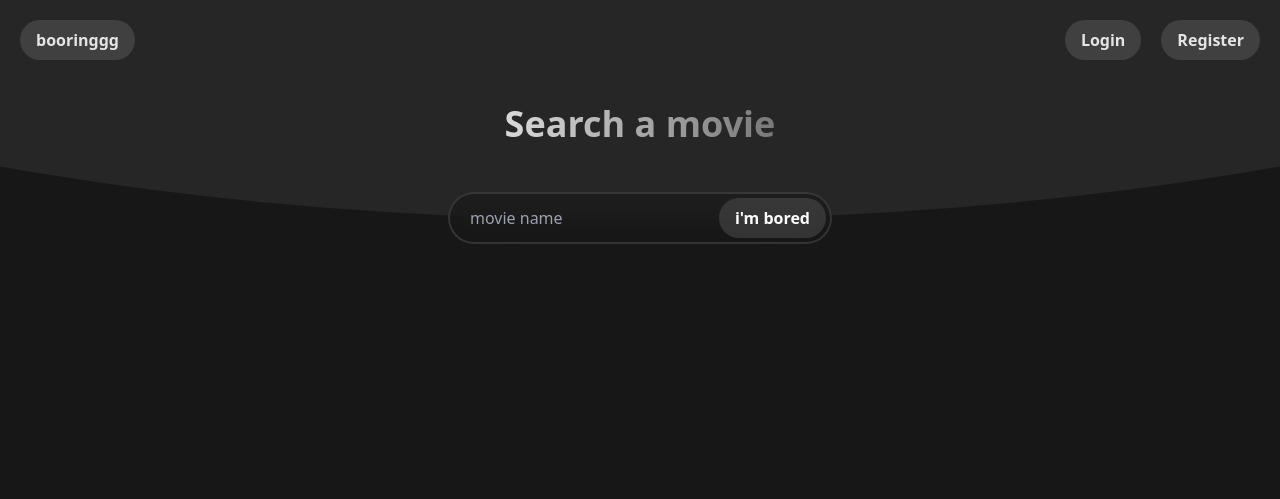
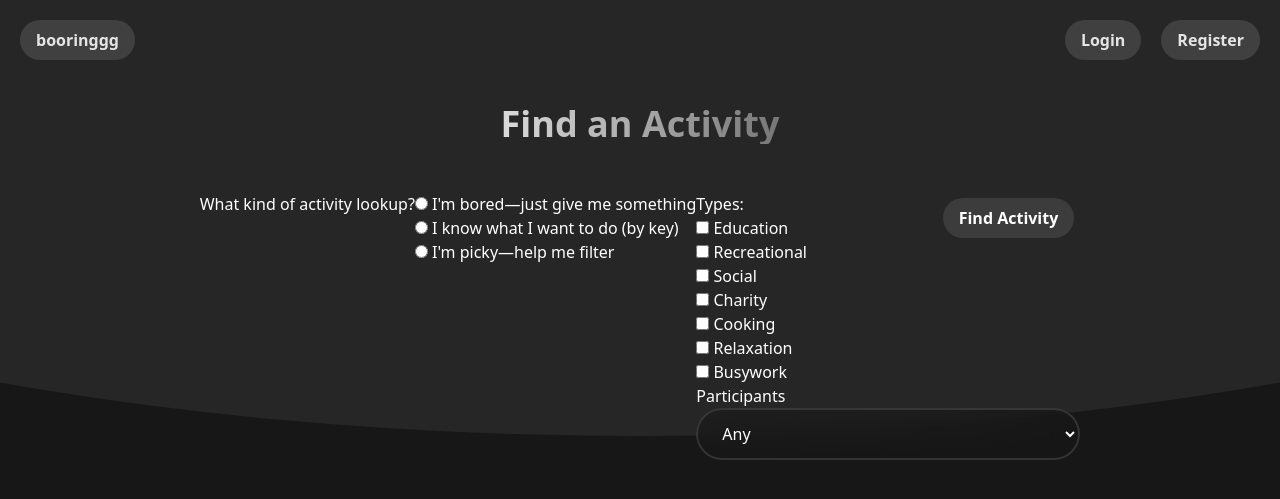
Before and after one commit to MonkeyChip5/boringapp, a Flask app: page / in a window 1280 px wide; the page is wider, and only the part inside the window is pictured. Shown: the top 499 px of that part. Run offline with Flask 2, Linux system fonts and the light colour scheme; style sheets or scripts are compiled from the project's sources; some libraries are stand-ins or nearby versions.

Commit message:
routing, new forms to index page, template updates, migration off old dependent routes and templates

```diff
--- a/boringApp/flask_app/__init__.py
+++ b/boringApp/flask_app/__init__.py
@@ -32,7 +32,8 @@ bcrypt = Bcrypt()
 movie_client = MovieClient(OMDB_API_KEY)
 
 from .users.routes import users
-from .movies.routes import movies
+# from .movies.routes import movies
+from .activities.routes import activities
 
 def custom_404(e):
     return render_template("404.html"), 404
@@ -50,7 +51,8 @@ def create_app(test_config=None):
     bcrypt.init_app(app)
 
     app.register_blueprint(users)
-    app.register_blueprint(movies)
+    # app.register_blueprint(movies)
+    app.register_blueprint(activities)
     app.register_error_handler(404, custom_404)
 
     login_manager.login_view = "users.login"
--- a/boringApp/flask_app/activities/routes.py
+++ b/boringApp/flask_app/activities/routes.py
@@ -4,7 +4,7 @@ from flask import Blueprint, render_template, url_for, redirect, request, flash
 from flask_login import current_user
 
 from .. import movie_client
-from ..forms import MovieReviewForm, SearchForm
+from ..forms import InterestForm
 from ..models import User, Review
 from ..utils import current_time
 
@@ -15,7 +15,32 @@ activities = Blueprint("activities", __name__)
 # home page
 @activities.route("/", methods=["GET", "POST"])
 def index():
-    pass
+    form = InterestForm()
+
+    activity = None  # Default to no activity
+
+    if form.validate_on_submit():
+        query_type = form.query_type.data
+
+        # Example logic—this is where you'd call the actual BoredAPI
+        if query_type == "random":
+            # Call BoredAPI with no parameters
+            activity = {"activity": "Take a bubble bath", "type": "relaxation"}
+        elif query_type == "key":
+            key = form.activity_key.data
+            # Call BoredAPI with ?key=...
+            activity = {"activity": f"Activity for key: {key}"}
+        elif query_type == "filter":
+            filters = {
+                "type": [t for t in [
+                    "education", "recreational", "social", "charity", "cooking", "relaxation", "busywork"
+                ] if getattr(form, t).data],
+                "participants": form.participants.data
+            }
+            # Call BoredAPI with these filters
+            activity = {"activity": "Filtered activity", "filters": filters}
+
+    return render_template("index.html", form=form, activity=activity)
 
 # activity page
 @activities.route("/activities/<activity>", methods=["GET", "POST"])
--- a/boringApp/flask_app/config.py
+++ b/boringApp/flask_app/config.py
@@ -1,3 +1,3 @@
 # Stores all configuration values
 SECRET_KEY = 'os.urandom(16)'
-MONGODB_HOST = 'mongodb://localhost:27017/p4'
+MONGODB_HOST = 'mongodb+srv://brybryboi215:<db_password>@cluster0.42g2bfn.mongodb.net/?retryWrites=true&w=majority&appName=Cluster0'
--- a/boringApp/flask_app/forms.py
+++ b/boringApp/flask_app/forms.py
@@ -3,33 +3,98 @@ from flask_login import current_user
 from flask_wtf import FlaskForm
 from flask_wtf.file import FileField, FileRequired, FileAllowed
 from werkzeug.utils import secure_filename
-from wtforms import StringField, SubmitField, TextAreaField, PasswordField
+from wtforms import StringField, SubmitField, TextAreaField, PasswordField, BooleanField, RadioField, SelectField
 from wtforms.validators import (
     InputRequired,
     Length,
     Email,
     EqualTo,
     ValidationError,
+    Optional,
 )
-
 
 from .models import User
 
+# Home Page: Interests Form
+class InterestForm(FlaskForm):
+    # Which kind of query?
+    query_type = RadioField(
+        "What kind of activity lookup?",
+        choices=[
+            ("random", "I'm bored—just give me something"),
+            ("key", "I know what I want to do (by key)"),
+            ("filter", "I'm picky—help me filter"),
+        ],
+        validators=[InputRequired()],
+    )
 
-class SearchForm(FlaskForm):
-    search_query = StringField(
-        "Query", validators=[InputRequired(), Length(min=1, max=100)]
+    # If they picked the 'key' option
+    activity_key = StringField(
+        "Activity Key",
+        validators=[Optional(), Length(min=1, max=20)],
+        description="Enter the BoredAPI activity key",
     )
-    submit = SubmitField("i'm bored")
 
+    # Filter options: type checkboxes
+    education = BooleanField("Education")
+    recreational = BooleanField("Recreational")
+    social = BooleanField("Social")
+    charity = BooleanField("Charity")
+    cooking = BooleanField("Cooking")
+    relaxation = BooleanField("Relaxation")
+    busywork = BooleanField("Busywork")
 
-class MovieReviewForm(FlaskForm):
-    text = TextAreaField(
-        "Comment", validators=[InputRequired(), Length(min=5, max=500)]
+    # Filter options: number of participants
+    participants = SelectField(
+        "Participants",
+        choices=[
+            ("", "Any"),
+            ("1", "1"),
+            ("2", "2"),
+            ("3", "3"),
+            ("4", "4"),
+            ("5", "5"),
+            ("6", "6"),
+            ("8", "8"),
+        ],
+        validators=[Optional()],
     )
-    submit = SubmitField("Enter Comment")
 
+    submit = SubmitField("Find Activity")
 
+    def validate_activity_key(self, activity_key):
+        if self.query_type.data == "key":
+            if not activity_key.data:
+                raise ValidationError("Please provide an activity key.")
+
+    def validate(self):
+        rv = super().validate()
+        if not rv:
+            return False
+
+        # If they chose filter, ensure they picked something
+        if self.query_type.data == "filter":
+            types_selected = any(
+                getattr(self, t).data
+                for t in [
+                    "education",
+                    "recreational",
+                    "social",
+                    "charity",
+                    "cooking",
+                    "relaxation",
+                    "busywork",
+                ]
+            )
+            if not types_selected and not self.participants.data:
+                self.query_type.errors.append(
+                    "Please select at least one activity type or participants."
+                )
+                return False
+
+        return True
+
+# Registration Page: Registration Form
 class RegistrationForm(FlaskForm):
     username = StringField(
         "Username", validators=[InputRequired(), Length(min=1, max=40)]
@@ -51,27 +116,21 @@ class RegistrationForm(FlaskForm):
         if user is not None:
             raise ValidationError("Email is taken")
 
-
-# TODO: implement fields
+# Login Page: Login Form
 class LoginForm(FlaskForm):
     username = StringField('Username', validators=[InputRequired()])
     password = PasswordField('Password', validators=[InputRequired()])
     submit = SubmitField('Login')
 
-
-# TODO: implement
+# Login Page: Changing current username
 class UpdateUsernameForm(FlaskForm):
     username = StringField('Username', validators=[InputRequired(), Length(min=1,max=40)])
     submit_username = SubmitField('Update')
 
-    # TODO: implement
     def validate_username(self, username):
         if username.data != current_user.username:
             user = User.objects(username=username.data).first()
             if user is not None:
                 raise ValidationError("Username is taken")
 
-# TODO: implement
-class UpdateProfilePicForm(FlaskForm):
-    picture = FileField('Profile Picture', validators=[FileRequired(), FileAllowed(['jpg', 'png'], "Images only!")])
-    submit_picture = SubmitField('Update')
+# Review Page for a Specific Activity: Review Form
--- a/boringApp/flask_app/movies/routes.py
+++ b/boringApp/flask_app/movies/routes.py
@@ -1,82 +1,82 @@
-import base64,io
-from io import BytesIO
-from flask import Blueprint, render_template, url_for, redirect, request, flash
-from flask_login import current_user
+# import base64,io
+# from io import BytesIO
+# from flask import Blueprint, render_template, url_for, redirect, request, flash
+# from flask_login import current_user
 
-from .. import movie_client
-from ..forms import MovieReviewForm, SearchForm
-from ..models import User, Review
-from ..utils import current_time
+# from .. import movie_client
+# from ..forms import MovieReviewForm, SearchForm
+# from ..models import User, Review
+# from ..utils import current_time
 
-movies = Blueprint("movies", __name__)
-""" ************ Helper for pictures uses username to get their profile picture************ """
-def get_b64_img(username):
-    user = User.objects(username=username).first()
-    bytes_im = io.BytesIO(user.profile_pic.read())
-    image = base64.b64encode(bytes_im.getvalue()).decode()
-    return image
+# movies = Blueprint("movies", __name__)
+# """ ************ Helper for pictures uses username to get their profile picture************ """
+# def get_b64_img(username):
+#     user = User.objects(username=username).first()
+#     bytes_im = io.BytesIO(user.profile_pic.read())
+#     image = base64.b64encode(bytes_im.getvalue()).decode()
+#     return image
 
-""" ************ View functions ************ """
+# """ ************ View functions ************ """
 
 
-@movies.route("/", methods=["GET", "POST"])
-def index():
-    form = SearchForm()
+# @movies.route("/", methods=["GET", "POST"])
+# def index():
+#     form = SearchForm()
 
-    if form.validate_on_submit():
-        return redirect(url_for("movies.query_results", query=form.search_query.data))
+#     if form.validate_on_submit():
+#         return redirect(url_for("movies.query_results", query=form.search_query.data))
 
-    return render_template("index.html", form=form)
+#     return render_template("index.html", form=form)
 
 
-@movies.route("/search-results/<query>", methods=["GET"])
-def query_results(query):
-    try:
-        results = movie_client.search(query)
-    except ValueError as e:
-        return render_template("query.html", error_msg=str(e))
+# @movies.route("/search-results/<query>", methods=["GET"])
+# def query_results(query):
+#     try:
+#         results = movie_client.search(query)
+#     except ValueError as e:
+#         return render_template("query.html", error_msg=str(e))
 
-    return render_template("query.html", results=results)
+#     return render_template("query.html", results=results)
 
 
-@movies.route("/movies/<movie_id>", methods=["GET", "POST"])
-def movie_detail(movie_id):
-    try:
-        result = movie_client.retrieve_movie_by_id(movie_id)
-    except ValueError as e:
-        return render_template("movie_detail.html", error_msg=str(e))
+# @movies.route("/movies/<movie_id>", methods=["GET", "POST"])
+# def movie_detail(movie_id):
+#     try:
+#         result = movie_client.retrieve_movie_by_id(movie_id)
+#     except ValueError as e:
+#         return render_template("movie_detail.html", error_msg=str(e))
 
-    form = MovieReviewForm()
-    if form.validate_on_submit():
-        review = Review(
-            commenter=current_user._get_current_object(),
-            content=form.text.data,
-            date=current_time(),
-            imdb_id=movie_id,
-            movie_title=result.title,
-        )
+#     form = MovieReviewForm()
+#     if form.validate_on_submit():
+#         review = Review(
+#             commenter=current_user._get_current_object(),
+#             content=form.text.data,
+#             date=current_time(),
+#             imdb_id=movie_id,
+#             movie_title=result.title,
+#         )
 
-        review.save()
+#         review.save()
 
-        return redirect(request.path)
+#         return redirect(request.path)
 
-    reviews = Review.objects(imdb_id=movie_id)
+#     reviews = Review.objects(imdb_id=movie_id)
 
-    return render_template(
-        "movie_detail.html", form=form, movie=result, reviews=reviews
-    )
+#     return render_template(
+#         "movie_detail.html", form=form, movie=result, reviews=reviews
+#     )
 
 
-@movies.route("/user/<username>")
-def user_detail(username):
-    #uncomment to get review image
-    user = User.objects(username=username).first()
+# @movies.route("/user/<username>")
+# def user_detail(username):
+#     #uncomment to get review image
+#     user = User.objects(username=username).first()
 
-    if not user:
-        error = "User not found"
-        return render_template("user_detail.html", error=error, image=None, username=username)
+#     if not user:
+#         error = "User not found"
+#         return render_template("user_detail.html", error=error, image=None, username=username)
 
-    img = get_b64_img(user.username) if user.profile_pic else None
-    reviews = Review.objects(commenter=user)
+#     img = get_b64_img(user.username) if user.profile_pic else None
+#     reviews = Review.objects(commenter=user)
 
-    return render_template("user_detail.html", error=None, image=img, username=username, reviews=reviews)
+#     return render_template("user_detail.html", error=None, image=img, username=username, reviews=reviews)
--- a/boringApp/flask_app/templates/header.html
+++ b/boringApp/flask_app/templates/header.html
@@ -1,6 +1,6 @@
 {% extends "base.html" %} {% block header %}
 <nav class="navbar flex w-full justify-between z-40">
-    <a class="m-5 navlink" href="{{ url_for('movies.index') }}">
+    <a class="m-5 navlink" href="{{ url_for('activities.index') }}">
         <span class="hidden sm:block">booringgg</span>
         <span class="block sm:hidden">Home</span>
     </a>
--- a/boringApp/flask_app/templates/index.html
+++ b/boringApp/flask_app/templates/index.html
@@ -1,24 +1,43 @@
 <!-- Home Page: Interests Form -->
-
-{% extends "header.html" %} {% block content %}
+{% extends "header.html" %}
+{% block content %}
 <div class="main-container">
   <div class="decoration-main-container"><div class="decoration-main"></div></div>
-  <h2 class="main-title"> Search a movie </h2>
-  <form class="searchbar" action="/" method="POST">
+  <h2 class="main-title">Find an Activity</h2>
+
+  <form method="POST" class="searchbar">
     {{ form.csrf_token }}
 
-    <!-- take ouut search bar later -->
-    {{ form.search_query(class="form-control", placeholder="movie name") }}
+    <p>{{ form.query_type.label }}</p>
+    {{ form.query_type(class="form-check-input") }}
 
-    {% if form.search_query.errors %}
-      <div class="error" role="alert">
-        {% for error in form.search_query.errors %}
-          <span>{{ error }}</span>
-        {% endfor %}
-      </div>
-    {% endif %}
+    <!-- <div id="activity-key">
+      {{ form.activity_key.label }}
+      {{ form.activity_key(class="form-control", placeholder="Activity Key") }}
+    </div> -->
+
+    <div id="filters">
+      <p>Types:</p>
+      {{ form.education() }} {{ form.education.label }}<br>
+      {{ form.recreational() }} {{ form.recreational.label }}<br>
+      {{ form.social() }} {{ form.social.label }}<br>
+      {{ form.charity() }} {{ form.charity.label }}<br>
+      {{ form.cooking() }} {{ form.cooking.label }}<br>
+      {{ form.relaxation() }} {{ form.relaxation.label }}<br>
+      {{ form.busywork() }} {{ form.busywork.label }}<br>
+
+      <p>{{ form.participants.label }}</p>
+      {{ form.participants(class="form-control") }}
+    </div>
 
     {{ form.submit(class="form-button") }}
   </form>
+
+  {% if activity %}
+    <div class="activity-result">
+      <h3>Try this:</h3>
+      <p>{{ activity.activity }}</p>
+    </div>
+  {% endif %}
 </div>
 {% endblock %}
--- a/boringApp/flask_app/users/routes.py
+++ b/boringApp/flask_app/users/routes.py
@@ -6,7 +6,7 @@ import base64
 from io import BytesIO
 from .. import bcrypt
 from werkzeug.utils import secure_filename
-from ..forms import RegistrationForm, LoginForm, UpdateUsernameForm, UpdateProfilePicForm
+from ..forms import RegistrationForm, LoginForm, UpdateUsernameForm
 from ..models import User
 
 users = Blueprint("users", __name__)
```
Also changed, not shown: boringApp/flask_app/forms(b).py (deleted, +0 -136 lines), boringApp/flask_app/forms–old.py (added, +77 -0 lines).
